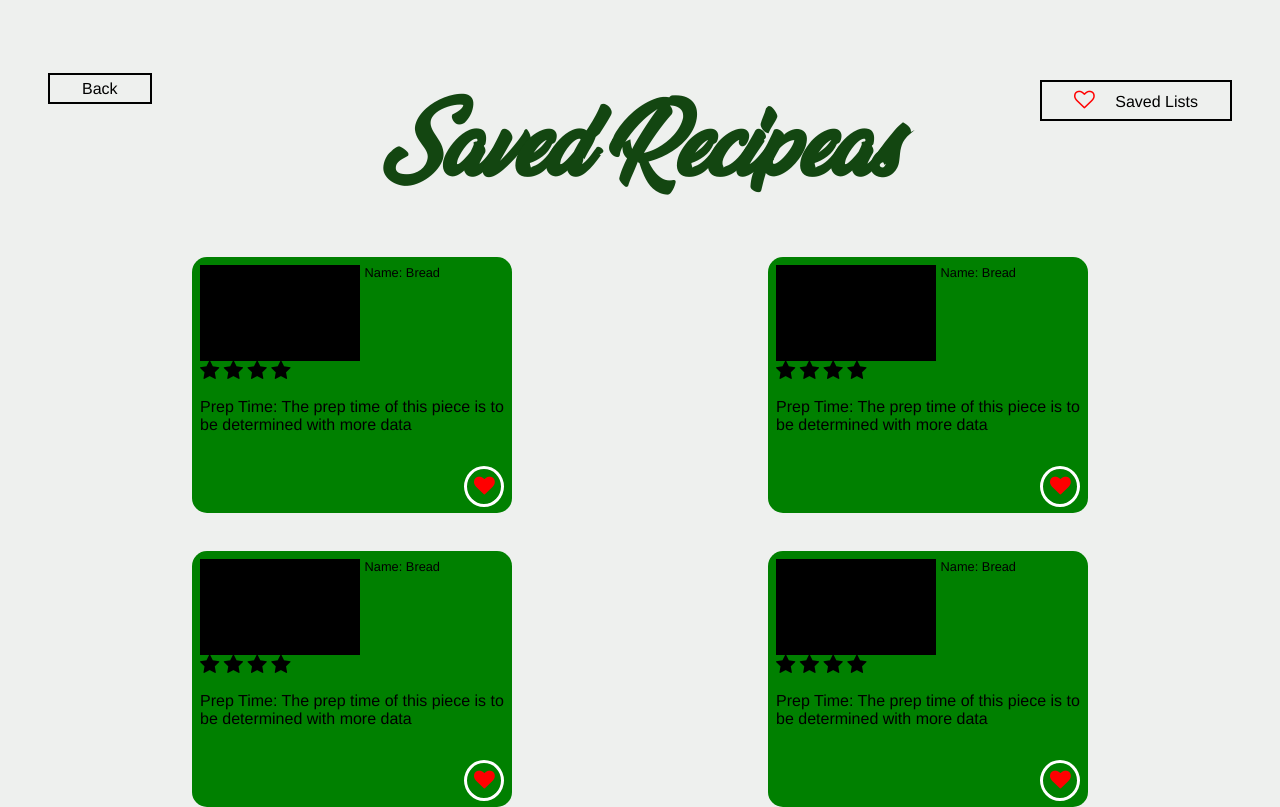
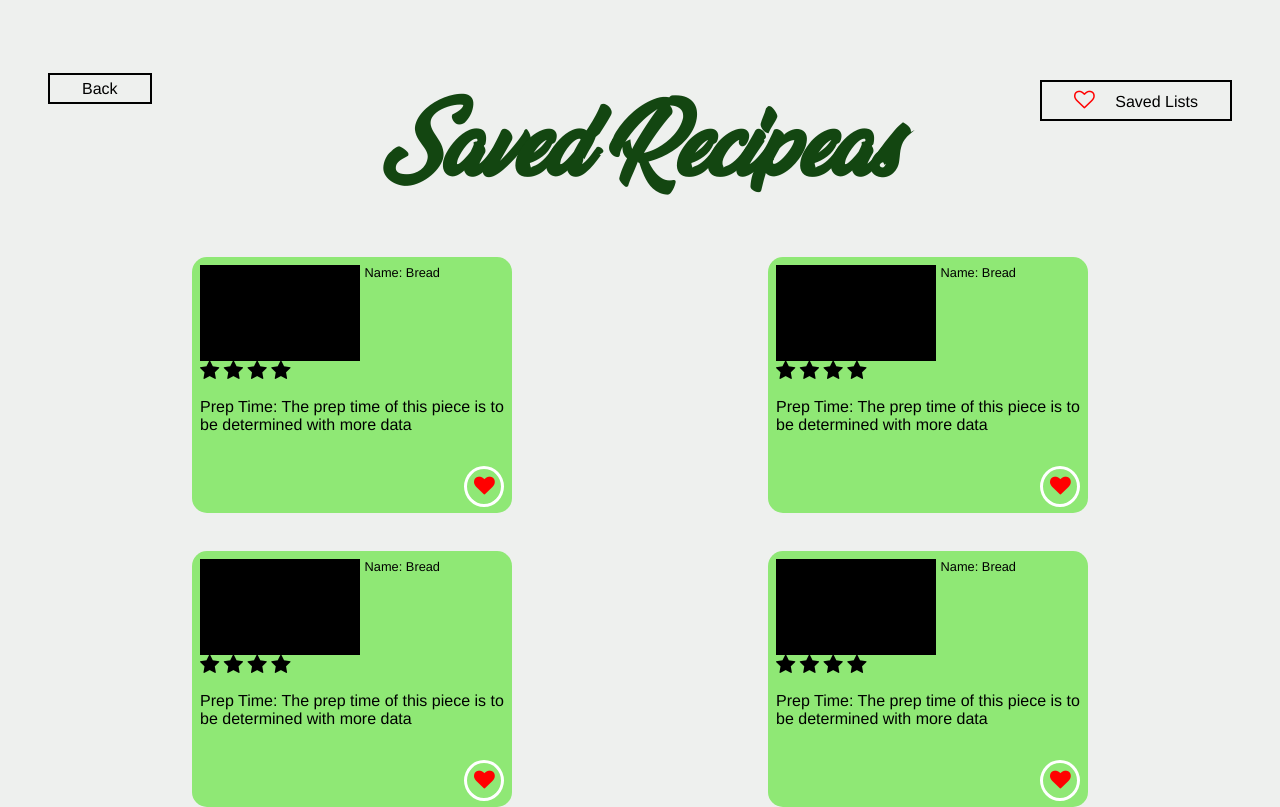
Before and after one commit to R-e-c-i-p-e-a/recipeaApp, a plain HTML site: page savedRecipesPage.html in a window 1280 px wide. Drawn offline with Linux system fonts and the light colour scheme.

Commit message:
modifies theme for each of the web pages

```diff
--- a/styles/ingredients.css
+++ b/styles/ingredients.css
@@ -48,13 +48,13 @@ body {
   text-align:Center;
   color:white;
   cursor:pointer;
-  background-color:	#5f7add;
+  background-color:	#6DC06E;
   transition: background-color .8s;
    transition: color .8s;
 }
 .g:hover{
   background-color:white;
-    color: 	#5f7add;
+    color: 	#6DC06E;
 
 
 }
@@ -114,7 +114,7 @@ margin-top:-7rem;
   display:inline;
 }
 .a{
-background-color:#f8d2a3;
+background-color:#8FE875;
   margin-left:4rem;
   width:19rem;
   float:left;
--- a/styles/recipe.css
+++ b/styles/recipe.css
@@ -95,7 +95,7 @@ display:grid;
 }
 .a{
 margin:auto;
-  background-color:yellow;
+  background-color:#8FE875;
   width:19rem;
   float:left;
   height:15rem;
@@ -117,7 +117,7 @@ margin:auto;
 
 .d{
  margin:auto;
-  background-color:yellow;
+  background-color:#8FE875;
   width:19rem;
   float:left;
   height:15rem;
--- a/styles/recipePage.css
+++ b/styles/recipePage.css
@@ -55,7 +55,7 @@ body {
   grid-template-columns: auto auto;
   grid-template-rows: auto auto;
   grid-gap: 10px;
-  background-color: #2196F3;
+  background-color: #8FE875;
   padding: 10px;
 }
 .grid-container > div {
--- a/styles/savedRecipesPage.css
+++ b/styles/savedRecipesPage.css
@@ -74,7 +74,7 @@ margin-top:-7rem;
   display:inline;
 }
 .a{
-background-color:green;
+background-color:#8FE875;
   margin-left:15vw;
   width:19rem;
   float:left;
@@ -84,7 +84,7 @@ background-color:green;
 }
 .b{
  margin-right:15vw;
-  background-color:green;
+  background-color:#8FE875;
   width:19rem;
   float:right;
   height:15rem;
@@ -97,7 +97,7 @@ background-color:green;
 .c{
 
 margin-left:3rem;
-background-color:green;
+background-color:#8FE875;
   margin-left:15vw;
   width:19rem;
   float:left;
@@ -108,7 +108,7 @@ background-color:green;
 .d{
   margin-left:3rem;
 margin-right:15vw;
-  background-color:green;
+  background-color:#8FE875;
   width:19rem;
   float:right;
   height:15rem;
```
Also changed, not shown: recipe.html (+1 -1 lines).
